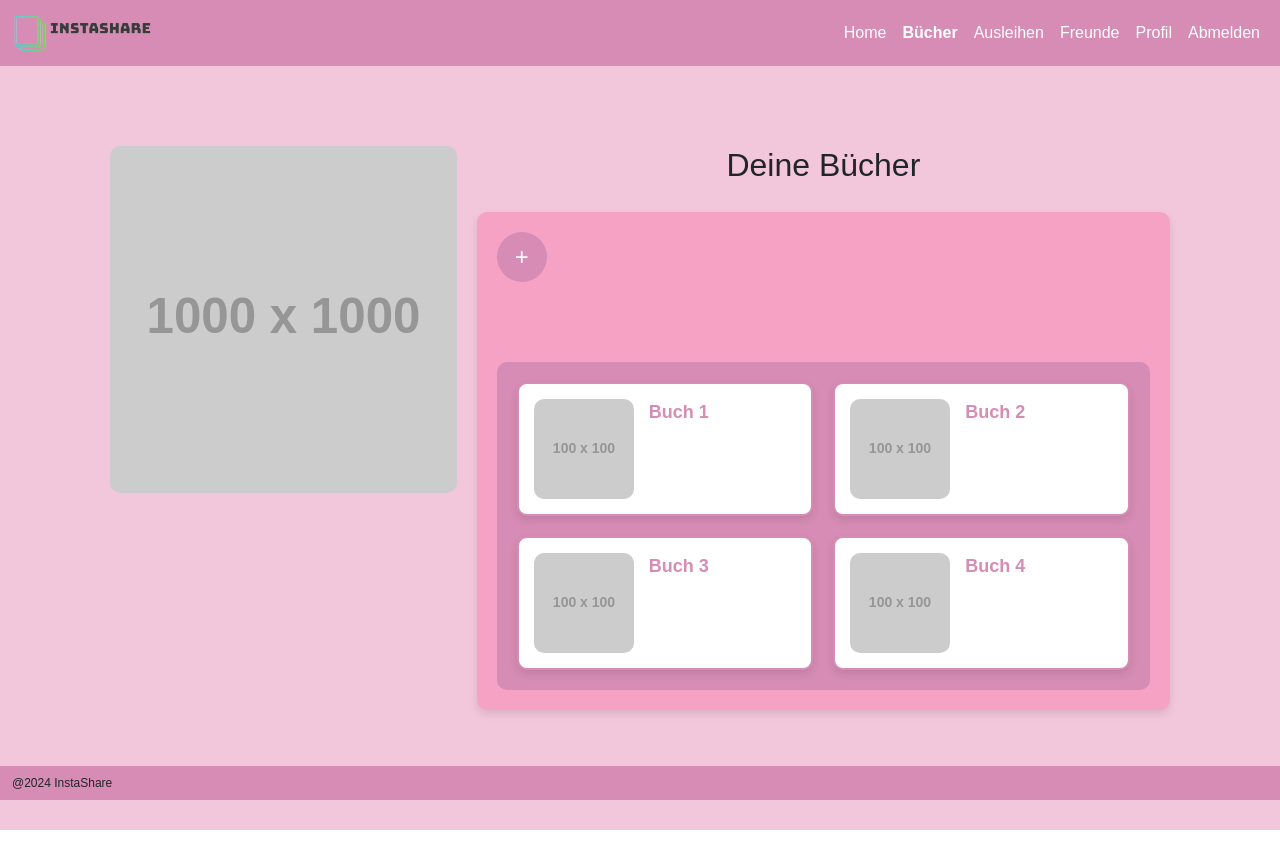
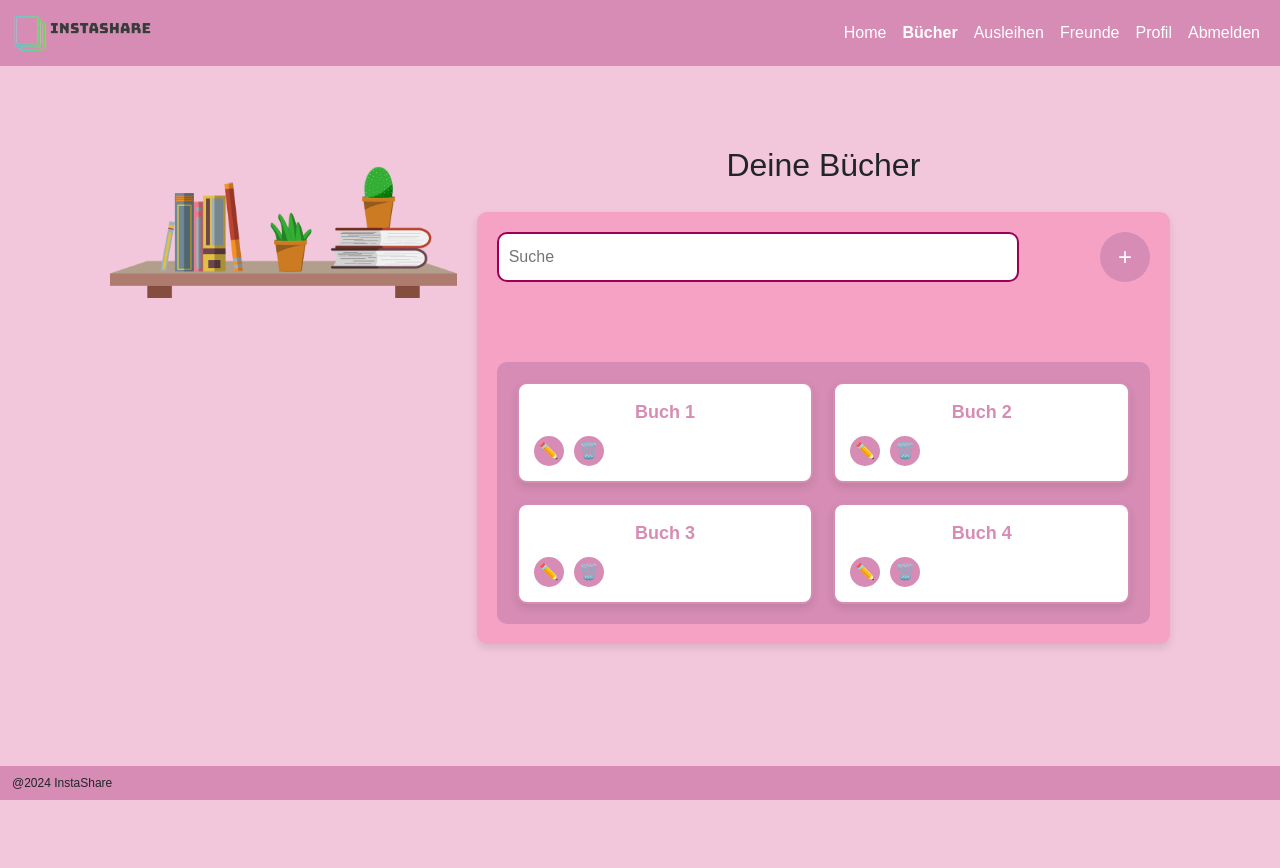
Before and after one commit to Fynia97/Iu_InstaShare_Angular, an Angular app: page /buecher in a window 1280 px wide. Shown: the top 868 px of the page. Before the commit the page ends 830 px from the top, so only its background shows below. Built offline with nearby package versions, Linux system fonts and the light colour scheme.

Commit message:
Änderung Layout

```diff
--- a/src/app/app.component.scss
+++ b/src/app/app.component.scss
@@ -21,7 +21,7 @@ body {
 
 .navbar .navbar-brand .navbar-logo {
     margin-right: 10px; /* Abstand zwischen dem Logo und dem Text */
-    height: 40px; /* Anpassen der Höhe des Logos nach Bedarf */
+    height: 40px; /* Anpassen der Höhe des Logos */
 }
 
 .navbar .nav-link {
--- a/src/app/books/book-display/book-display.component.html
+++ b/src/app/books/book-display/book-display.component.html
@@ -1,12 +1,24 @@
+<!DOCTYPE html>
+<html lang="de">
+<head>
+    <meta charset="UTF-8">
+    <meta name="viewport" content="width=device-width, initial-scale=1.0">
+    <title>InstaShare</title>
+    <link rel="stylesheet" href="book-display.component.scss">
+</head>
+<body>
+
     <main class="main-content">
         <div class="left-content">
-      <img src="https://via.placeholder.com/1000" alt="Ein Bild" class="side-image">
+            <div class="bookshelf-container">
+                <img src="assets/book_display.png" alt="Bücherregal" class="bookshelf-image">
+            </div>
         </div>
         <div class="right-content">
             <h2>Deine Bücher</h2>
             <div class="books-container">
-          <div class="hinzufuegen_button">
-
+                <div class="search-bar">
+                    <input type="text" placeholder="Suche">
                     <button type="button" class="btn add-button" [routerLink]='["/buecher/erstellen"]'>+</button>
                 </div>
                 <div class="container">
@@ -20,10 +32,13 @@
                     <div class="book-section">
                         <div class="book-grid">
                             <div class="book-card" *ngFor="let book of books">
-                          <img src="https://via.placeholder.com/100" alt="{{book.title}}" class="book-image">
                                 <div class="book-details">
                                     <div class="title">{{book.title}}</div>
-
+                                    <!-- Weitere Buchdetails können hier hinzugefügt werden -->
+                                    <div class="book-actions">
+                                        <button class="btn edit-button" [routerLink]="[book.id + '/bearbeiten']">✏️</button>
+                                        <button class="btn delete-button" (click)="btnDeleteClicked(book)">🗑️</button>
+                                    </div>
                                 </div>
                             </div>
                         </div>
@@ -32,3 +47,6 @@
             </div>
         </div>
     </main>
+
+</body>
+</html>
--- a/src/app/books/book-display/book-display.component.scss
+++ b/src/app/books/book-display/book-display.component.scss
@@ -1,3 +1,47 @@
+/* General Styles */
+html, body {
+    font-family: Arial, sans-serif;
+    background-color: #f2c6db !important; /* Rosa Hintergrundfarbe */
+    margin: 0;
+    padding: 0;
+    height: 100%;
+}
+
+body {
+    display: flex;
+    flex-direction: column;
+    min-height: 100vh;
+}
+
+.navbar {
+    background-color: #d68cb4 !important; /* Rosa Hintergrund für Navbar */
+}
+
+.navbar .navbar-brand {
+    display: flex;
+    align-items: center;
+    color: black !important; /* Schwarz für "InstaShare" */
+    font-size: 24px;
+    font-weight: bold;
+}
+
+.navbar .navbar-brand .navbar-logo {
+    margin-right: 10px; /* Abstand zwischen dem Logo und dem Text */
+    height: 40px; /* Anpassen der Höhe des Logos nach Bedarf */
+}
+
+.navbar .nav-link {
+    color: white !important; /* Weiß für die anderen Links */
+}
+
+.navbar .nav-link:hover {
+    color: #f2c6db !important;
+}
+
+.navbar .nav-link.active {
+    font-weight: bold !important; /* Fett gedruckt für aktiven Link */
+}
+
 /* Main Content */
 .main-content {
     display: flex;
@@ -8,7 +52,6 @@
 
 .left-content {
     flex: 1;
-    max-width: 40%; /* Maximale Breite für das Bild */
     display: flex;
     justify-content: center;
     align-items: center;
@@ -19,7 +62,22 @@
     flex: 2;
     display: flex;
     flex-direction: column;
+    align-items: center; /* Horizontal zentrieren */
+    justify-content: center; /* Vertikal zentrieren */
+    text-align: center;
     gap: 20px;
+}
+
+.bookshelf-container {
+    display: flex;
+    justify-content: center;
+    align-items: center;
+    width: 100%;
+}
+
+.bookshelf-image {
+    max-width: 100%;
+    height: auto;
 }
 
 .side-image {
@@ -33,6 +91,7 @@
     border-radius: 10px;
     padding: 20px;
     box-shadow: 0 4px 8px rgba(0, 0, 0, 0.1); /* Schattierung für den Container */
+    width: 100%;
 }
 
 .book-section {
@@ -54,29 +113,65 @@
     border-radius: 10px;
     padding: 15px;
     display: flex;
-    align-items: flex-start;
+    flex-direction: column;
     box-shadow: 0 4px 8px rgba(0, 0, 0, 0.1); /* Schattierung für die Karten */
-}
-
-.book-card img {
-    max-width: 100px;
-    height: auto;
-    border-radius: 10px;
-    margin-right: 15px;
 }
 
 .book-card .book-details {
     display: flex;
     flex-direction: column;
+    flex: 1;
 }
 
 .book-card .title {
     font-size: 18px;
     font-weight: bold;
     color: #d68cb4; /* Textfarbe für den Titel */
+    margin-bottom: 10px;
 }
 
+.book-card .book-actions {
+    display: flex;
+    gap: 10px;
+    margin-top: auto;
+}
 
+.book-card .book-actions .btn {
+    background-color: #d68cb4;
+    color: white;
+    border: none;
+    border-radius: 50%;
+    width: 30px;
+    height: 30px;
+    display: flex;
+    align-items: center;
+    justify-content: center;
+    cursor: pointer;
+    font-size: 16px;
+}
+
+.book-card .book-actions .btn:hover {
+    background-color: #9b0056;
+}
+
+.search-bar {
+    display: flex;
+    justify-content: space-between;
+    margin-bottom: 20px;
+}
+
+.search-bar input {
+    width: 80%;
+    padding: 10px;
+    border-radius: 10px;
+    border: 2px solid #9b0056;
+    font-size: 16px;
+}
+
+.search-bar input:focus {
+    outline: none;
+    border-color: #7c0044;
+}
 
 .add-button {
     background-color: #d68cb4;
```
Also changed, not shown: src/assets/book_display.png (added). Lines whose indentation alone changed are shown as unchanged.
